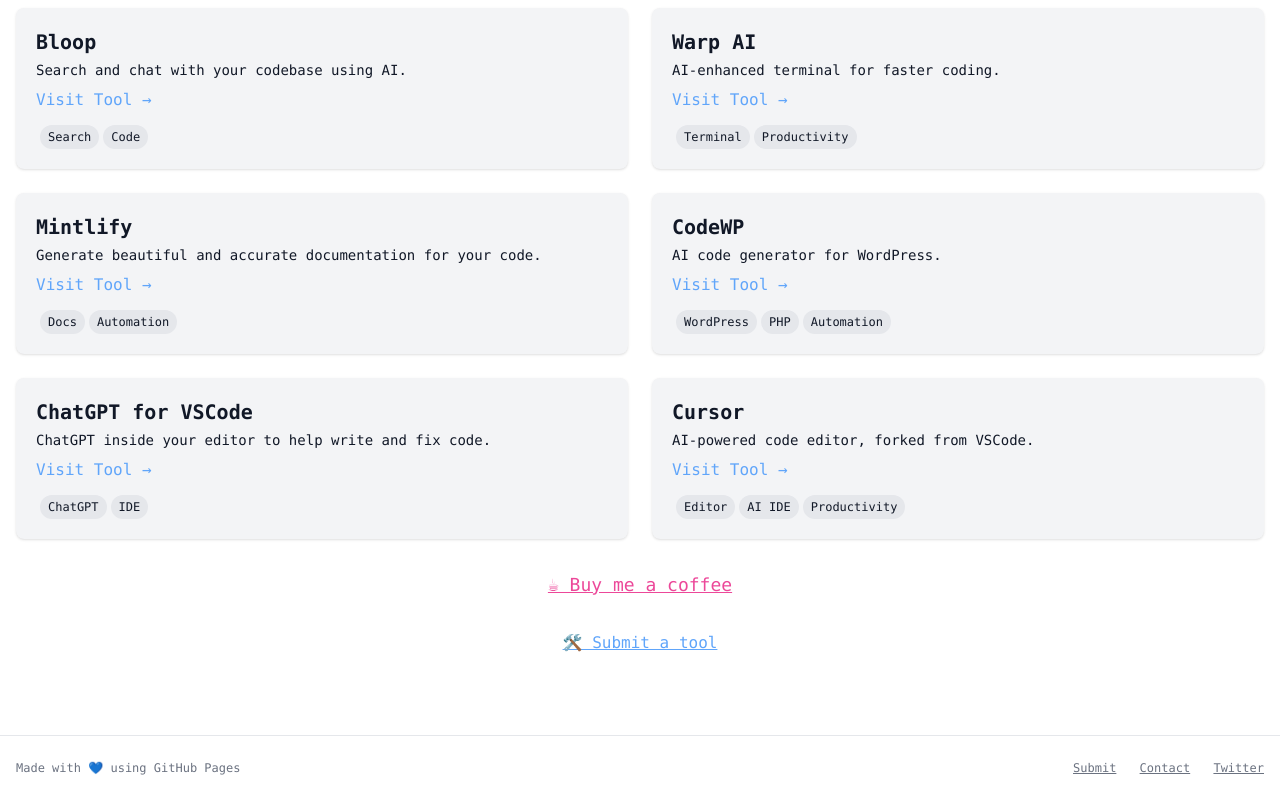
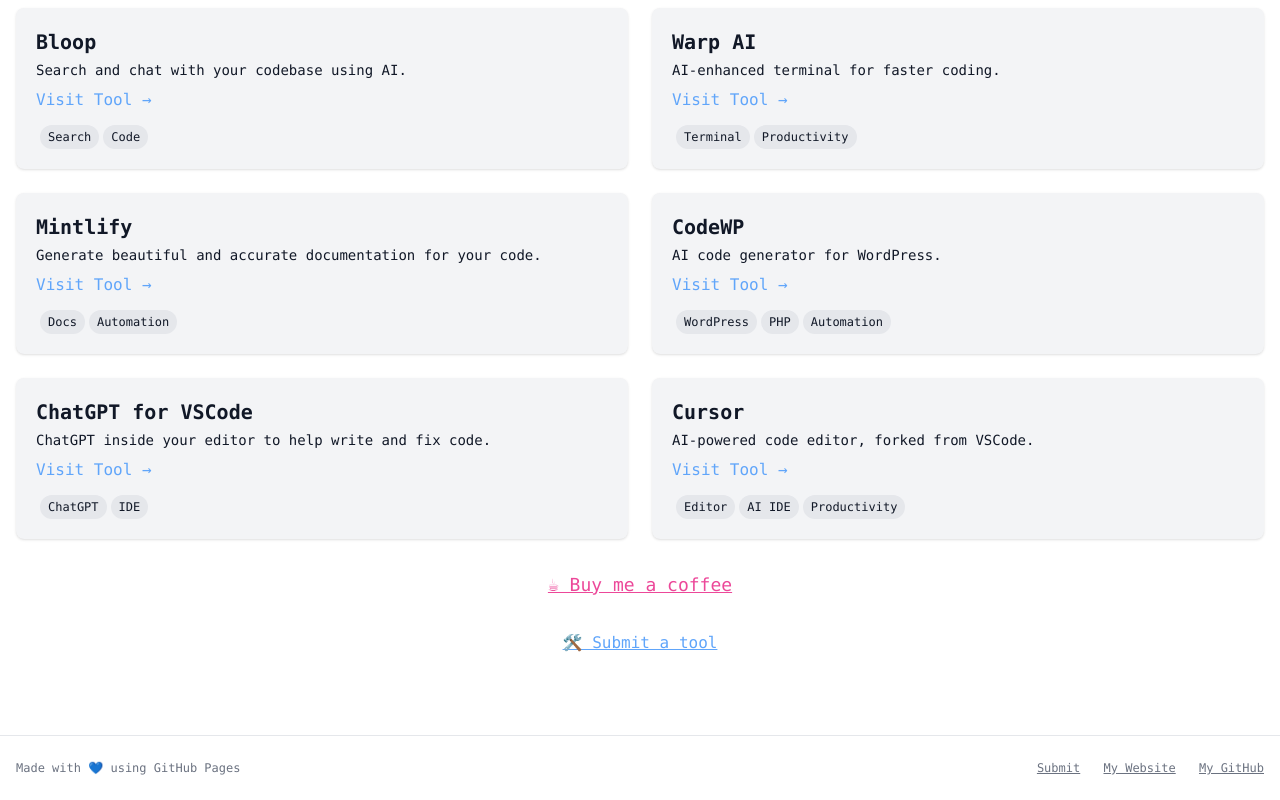
Before and after one commit to krd2ad/webdevai, a website: page docs/index.html in a window 1280 px wide. Shown: the part 656-1456 px from the top of the page. Drawn offline with nearby package versions, Linux system fonts and the light colour scheme.

Commit message:
Update index.html

```diff
--- a/docs/index.html
+++ b/docs/index.html
@@ -104,8 +104,8 @@
       <div>Made with 💙 using GitHub Pages</div>
       <div class="space-x-4">
         <a href="submit.html" class="underline">Submit</a>
-        <a href="#" class="underline">Contact</a>
-        <a href="#" class="underline">Twitter</a>
+        <a href="https://www.kiernandimeglio.com/" class="underline">My Website</a>
+        <a href="https://github.com/krd2ad/" class="underline">My GitHub</a>
       </div>
     </div>
   </footer>
```
